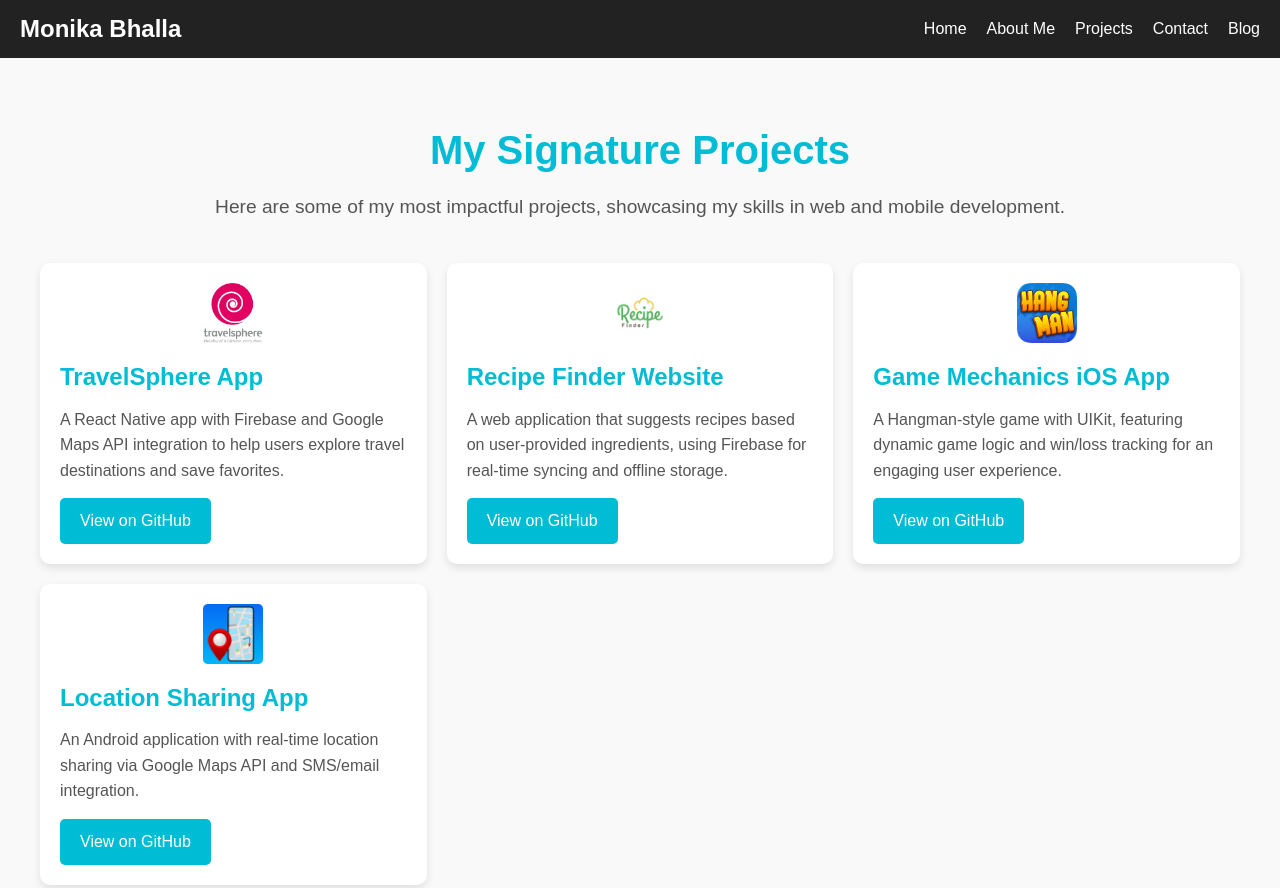
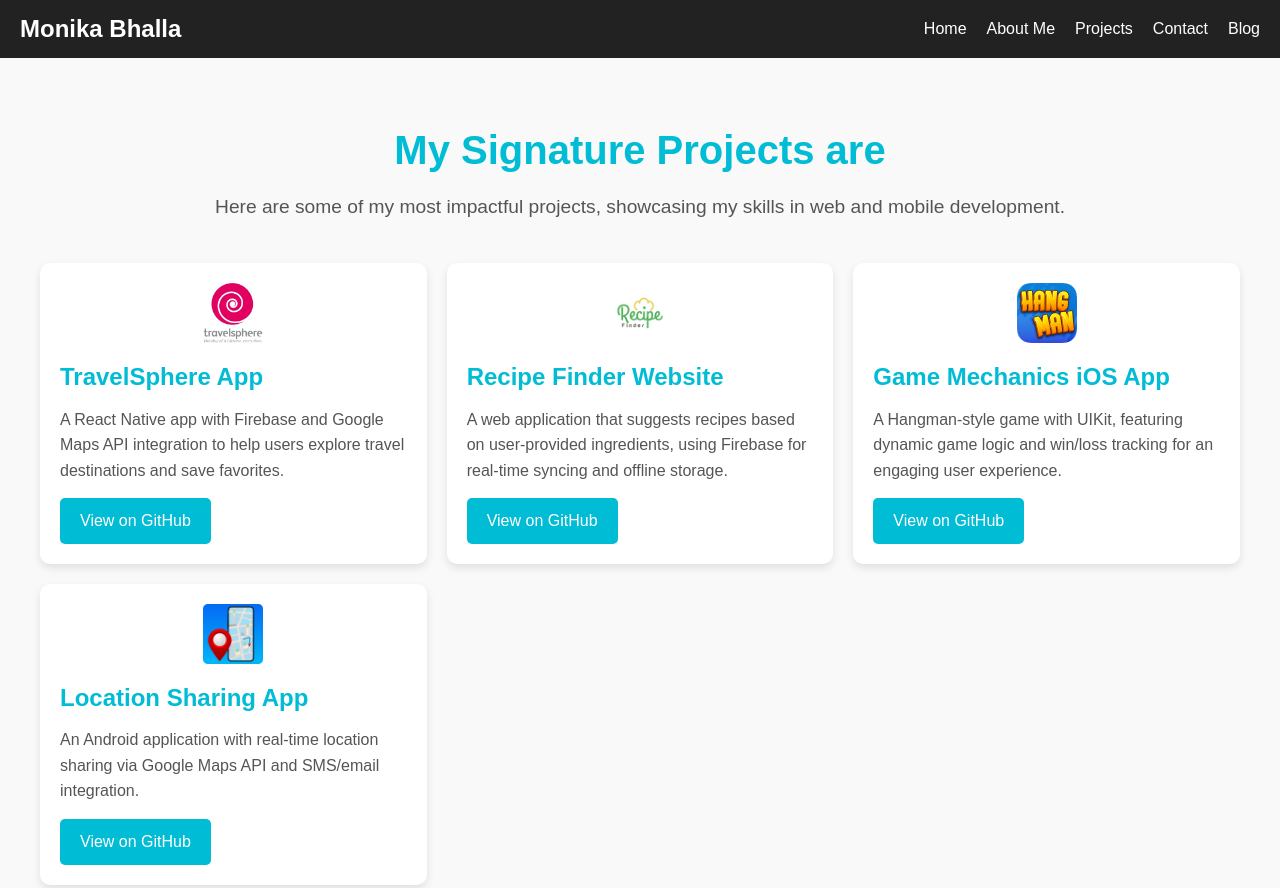
Before and after one commit to m-bhalla236346/My_Portfolio_MB, a website: page projects.html in a window 1280 px wide. Shown: the top 888 px of the page. Drawn offline with Linux system fonts and the light colour scheme.

Commit message:
Update projects

```diff
--- a/projects.html
+++ b/projects.html
@@ -21,7 +21,7 @@
 
     <section class="projects">
         <div class="projects-container">
-            <h2>My Signature Projects</h2>
+            <h2>My Signature Projects are</h2>
             <p>Here are some of my most impactful projects, showcasing my skills in web and mobile development.</p>
 
             <!-- Project Cards -->
```
